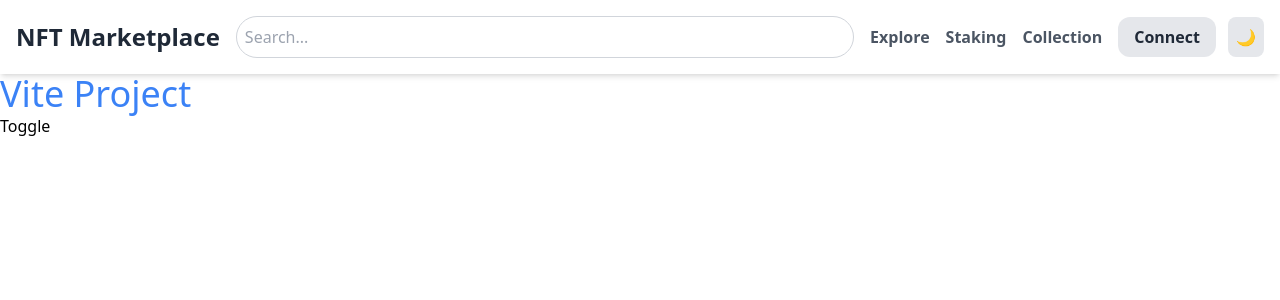
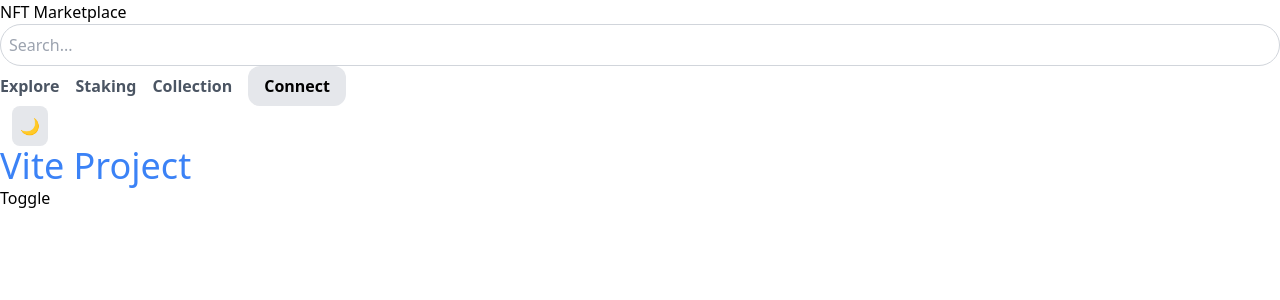
Before and after one commit to Omokami/nft-marketplace-app, a React (Vite) app: page / in a window 1280 px wide. Shown: the top 300 px of the page. Built offline with nearby package versions, Linux system fonts and the light colour scheme.

Commit message:
Update header.css
Co-Authored-By: Goldstar56 <191459902+goldstar56@users.noreply.github.com>

```diff
--- a/src/components/header.css
+++ b/src/components/header.css
@@ -1,4 +1,4 @@
-.header {
+/* .header {
     @apply shadow-md bg-white text-gray-800 dark:bg-gray-800 dark:text-white;
 }
 
@@ -12,7 +12,7 @@
 
 .search-wrap {
     @apply hidden md:flex flex-grow mx-4;
-}
+} */
 
 .search-input {
     @apply w-full p-2 border rounded-3xl focus:outline-none focus:ring-2 border-gray-300 focus:ring-blue-500 dark:border-gray-600 dark:bg-gray-700 dark:focus:ring-blue-500;
```
